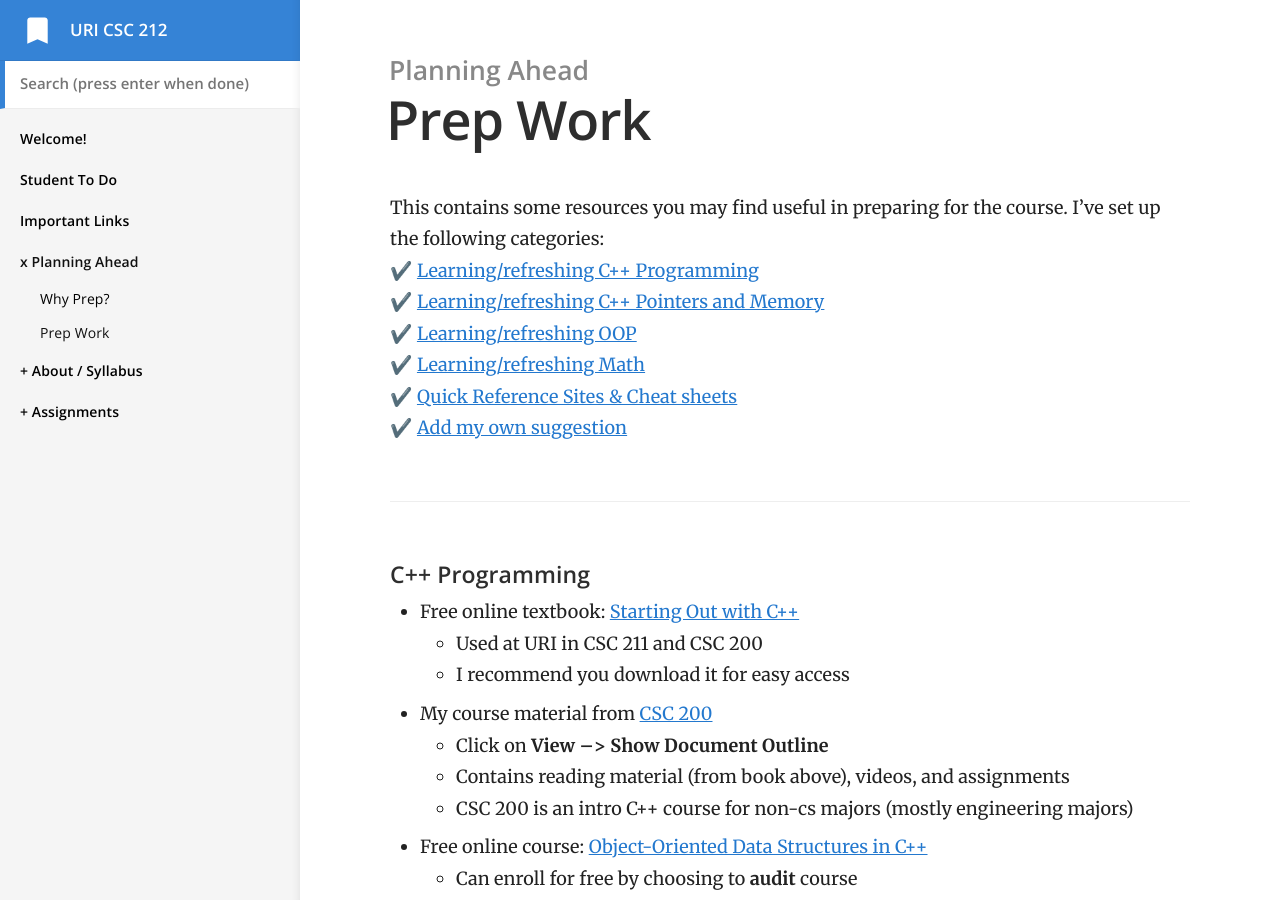
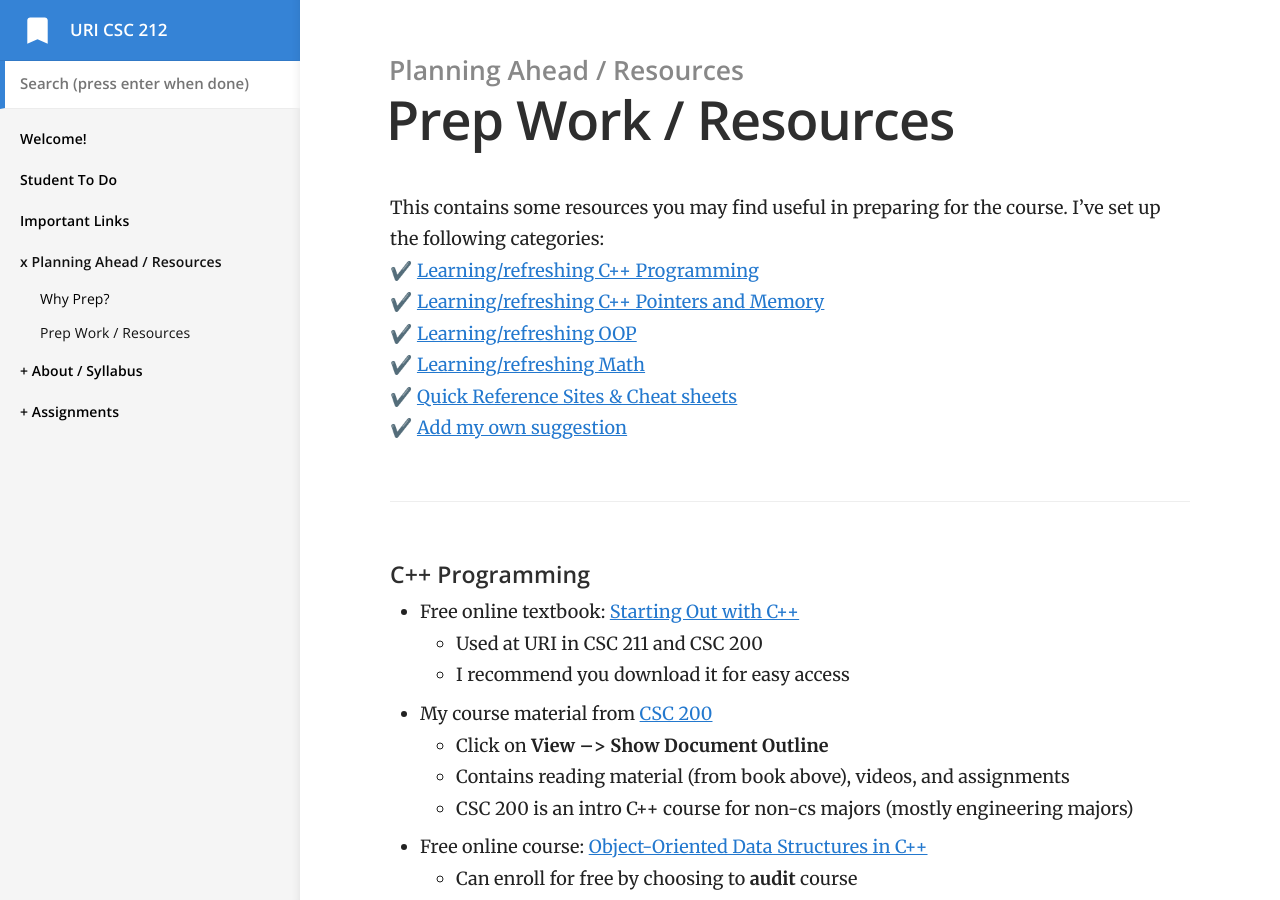
Before and after one commit to vcc-csc212/sp21-archive, a Jekyll site: the page built from _docs/1-prep/prep.md, in a window 1280 px wide and 900 px high. Built offline with Jekyll 4.4.1, drawn with Linux system fonts in a browser that asks for light colours.

Commit message:
prep --< resources

```diff
--- a/_docs/1-prep/prep.md
+++ b/_docs/1-prep/prep.md
@@ -1,6 +1,6 @@
 ---
-title: Prep Work
-category: Planning Ahead
+title: Prep Work / Resources
+category: Planning Ahead / Resources
 order: 2
 permalink: /prep/
 ---
--- a/_docs/1-prep/why-prep.md
+++ b/_docs/1-prep/why-prep.md
@@ -1,6 +1,6 @@
 ---
 title: Why Prep?
-category: Planning Ahead
+category: Planning Ahead / Resources
 order: 1
 permalink: /why-prep/
 ---
```
